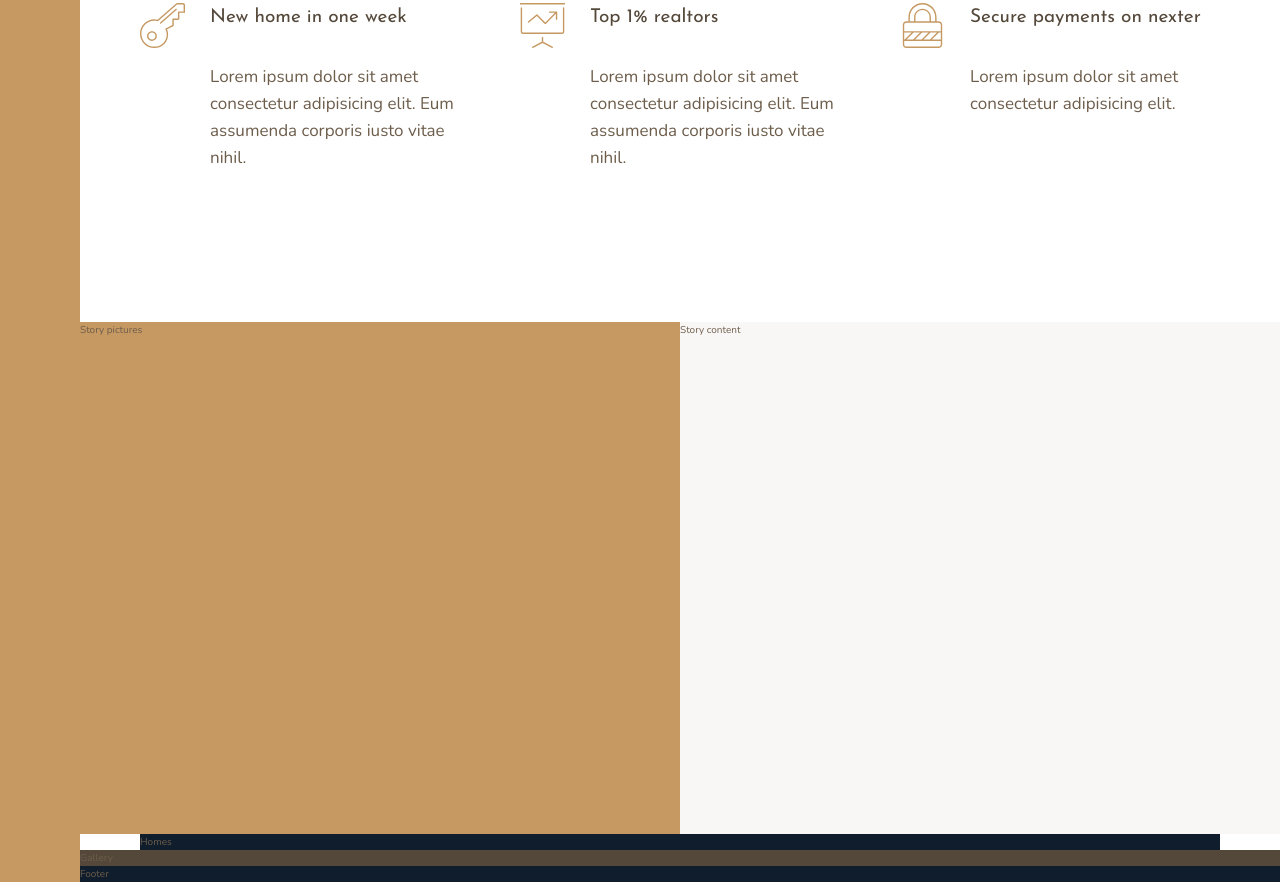
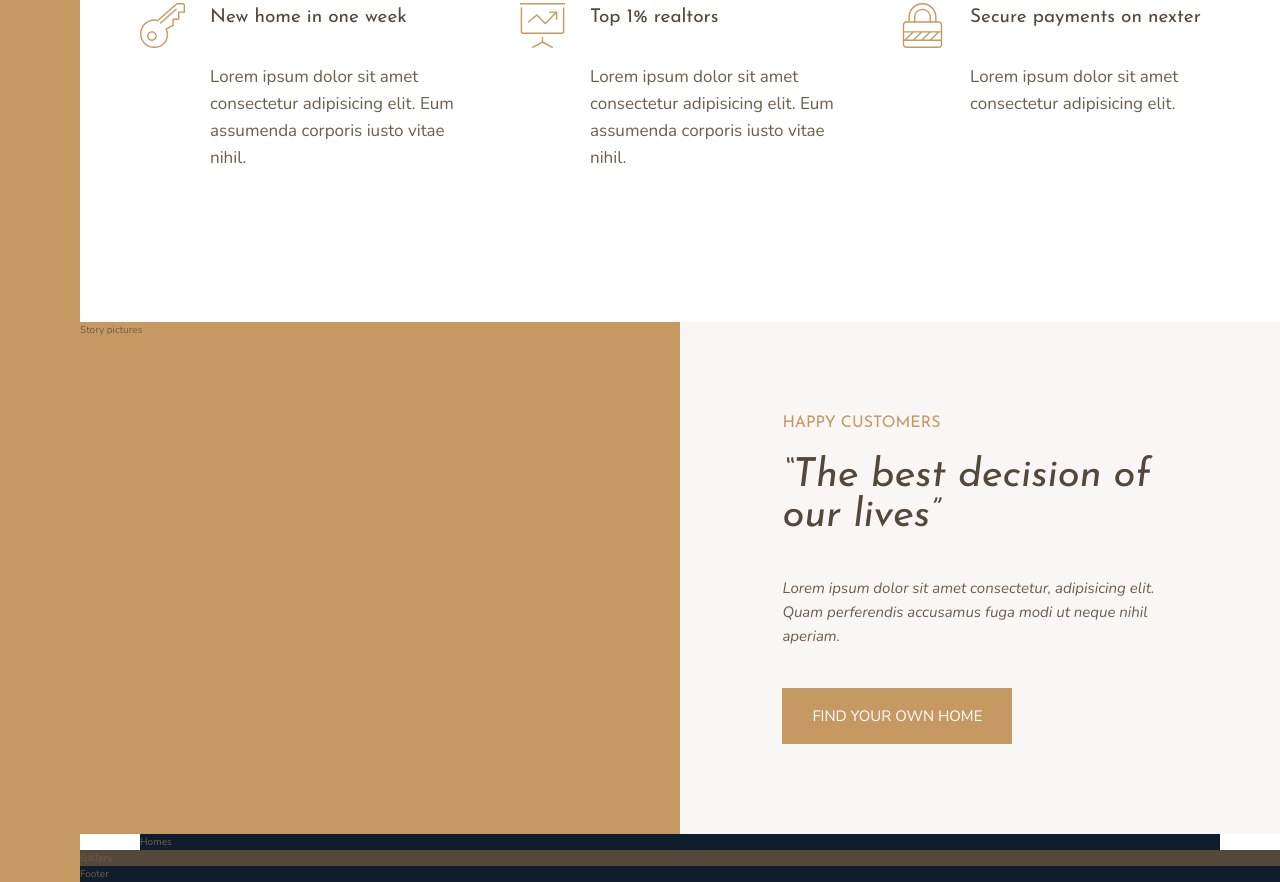
Before and after one commit to AustinWang0120/nexter-grid-site, a website: page index.html in a window 1280 px wide. Shown: the part 1016-1898 px from the top of the page. Drawn offline with nearby package versions, Linux system fonts and the light colour scheme.

Commit message:
Build the story section - part 1

```diff
--- a/index.html
+++ b/index.html
@@ -89,7 +89,17 @@
 
 		<div class="story__pictures">Story pictures</div>
 
-		<div class="story__content">Story content</div>
+		<div class="story__content">
+			<h3 class="heading-3 mb-sm">Happy Customers</h3>
+			<h2 class="heading-2 heading-2--dark mb-md">
+				&ldquo;The best decision of our lives&rdquo;
+			</h2>
+			<p class="story__text">
+				Lorem ipsum dolor sit amet consectetur, adipisicing elit. Quam
+				perferendis accusamus fuga modi ut neque nihil aperiam.
+			</p>
+			<button class="btn">Find your own home</button>
+		</div>
 
 		<section class="homes">Homes</section>
 
--- a/sass/_story.scss
+++ b/sass/_story.scss
@@ -7,7 +7,23 @@
 
 	&__content {
 		background-color: $color-grey-light-1;
+		padding: 6rem 8vw;
 
 		grid-column: col-start 5 / full-end;
+
+		display: flex;
+		flex-direction: column;
+		justify-content: center;
+		align-items: flex-start;
+
+		// display: grid;
+		// align-content: center;
+		// justify-items: start;
+	}
+
+	&__text {
+		font-size: 1.5rem;
+		font-style: italic;
+		margin-bottom: 4rem;
 	}
 }
--- a/sass/_typography.scss
+++ b/sass/_typography.scss
@@ -9,10 +9,24 @@
 
 .heading-2 {
 	@extend %heading;
+	font-size: 4rem;
+	font-style: italic;
+	line-height: 1;
+
+	&--light {
+		color: $color-grey-light-1;
+	}
+
+	&--dark {
+		color: $color-grey-dark-1;
+	}
 }
 
 .heading-3 {
 	@extend %heading;
+	font-size: 1.6rem;
+	color: $color-primary;
+	text-transform: uppercase;
 }
 
 .heading-4 {
@@ -27,3 +41,37 @@
 		color: $color-grey-dark-1;
 	}
 }
+
+.btn {
+	background-color: $color-primary;
+	color: #fff;
+	border: none;
+	border-radius: 0;
+	font-family: $font-primary;
+	font-size: 1.5rem;
+	text-transform: uppercase;
+	padding: 1.8rem 3rem;
+	cursor: pointer;
+	transition: all 0.2s;
+
+	&:hover {
+		background-color: $color-primary-dark;
+	}
+}
+
+// helper classes
+.mb-sm {
+	margin-bottom: 2rem;
+}
+
+.mb-md {
+	margin-bottom: 4rem;
+}
+
+.mb-lg {
+	margin-bottom: 8rem;
+}
+
+.mb-hg {
+	margin-bottom: 16rem;
+}
```
Also changed, not shown: css/style.css.
